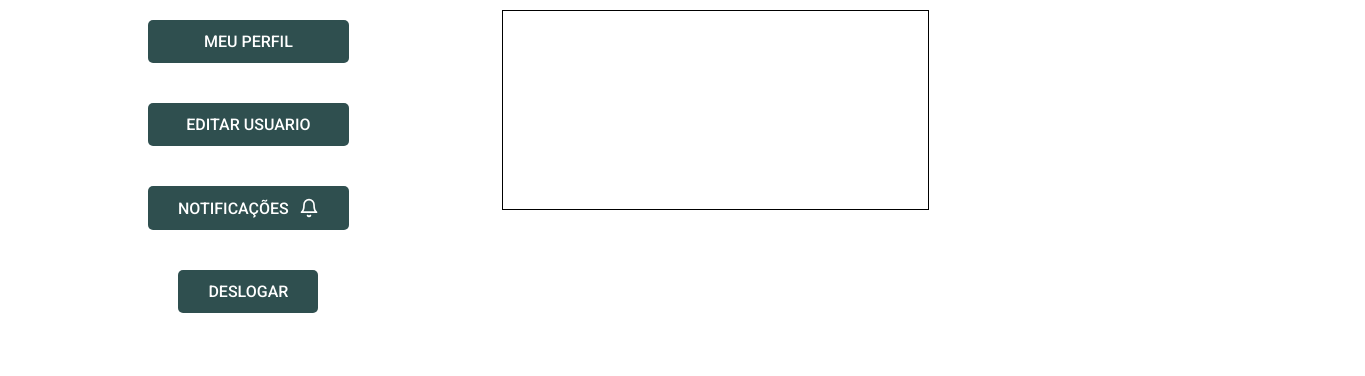
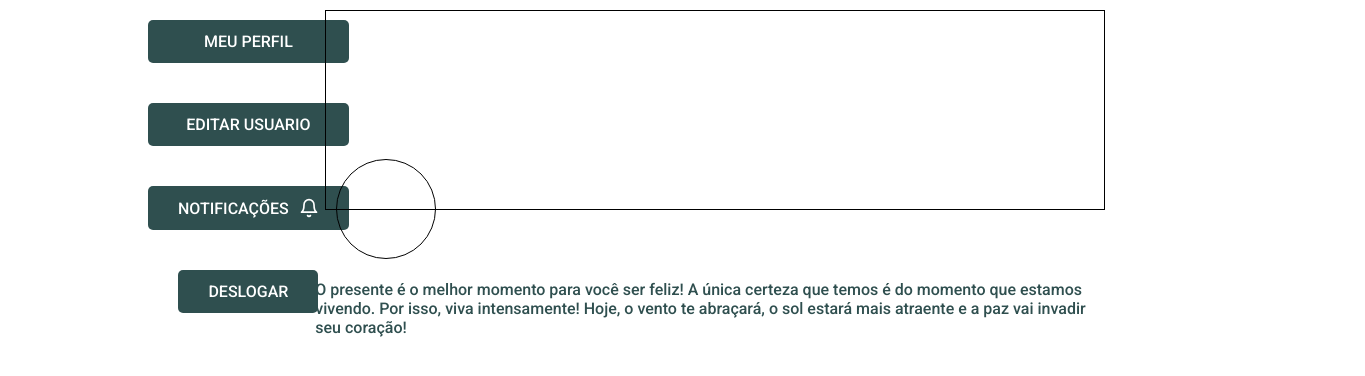
Before and after one commit to MathLouren/Rede-social, a Vue app: page /usuario/profile in a window 1280 px wide. Shown: the top 376 px of the page, 1365 px wide, since content can reach past the window. Built offline with nearby package versions, Linux system fonts and the light colour scheme.

Commit message:
perfil parte 1

```diff
--- a/src/views/usuario/UsuarioPerfil.vue
+++ b/src/views/usuario/UsuarioPerfil.vue
@@ -1,8 +1,15 @@
 <template>
   <section class="perfil_container">
-    <div class="banner">
+    <div class="banner_photo">
+      <div class="banner">
+          <div class="photo">
 
+          </div>
+      </div>
     </div>
+    <div class="desc">
+        <p>O presente é o melhor momento para você ser feliz! A única certeza que temos é do momento que estamos vivendo. Por isso, viva intensamente! Hoje, o vento te abraçará, o sol estará mais atraente e a paz vai invadir seu coração!</p>
+      </div>
   </section>
 </template>
 
@@ -15,15 +22,38 @@ export default {
 <style scoped>
 
 .perfil_container{
+  margin: auto;
+  max-width: 800px;
   display: flex;
-  justify-content: center;
+  flex-direction: column;
+  align-items: center;
+}
+
+.banner_photo{
+  width: 1300px;
 }
 
 .banner{
-  margin: 10px;
-  width: 50%;
+  margin: 10px auto;
+  width: 60%;
   height: 200px;
   border: 1px solid #000;
+  position: relative;
+}
+
+.photo{
+  width: 100px;
+  height: 100px;
+  border: 1px solid #000;
+  border-radius: 50%;
+  position: absolute;
+  bottom: 0;
+  margin-bottom: -50px;
+  margin-left: 10px;
+}
+
+.desc{
+  margin-top: 60px;
 }
 
 </style>
```
